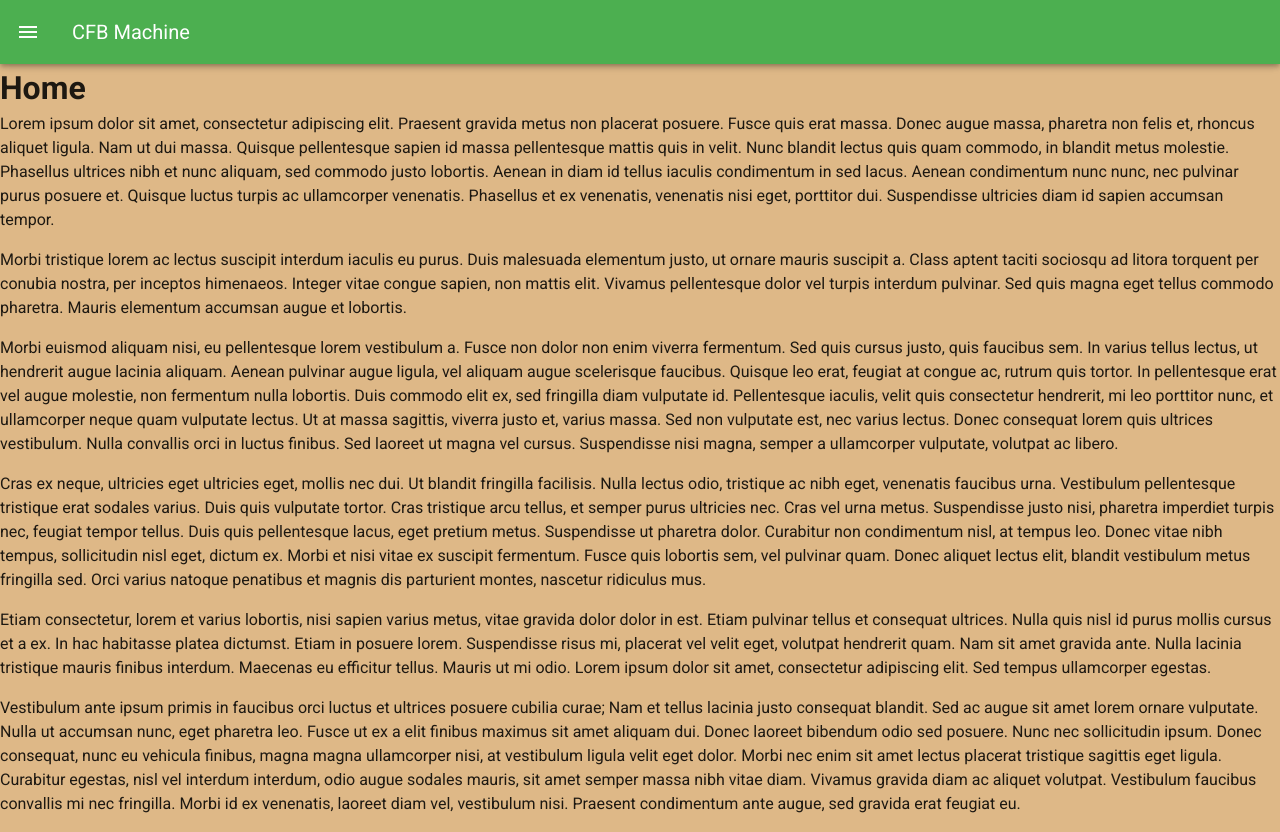
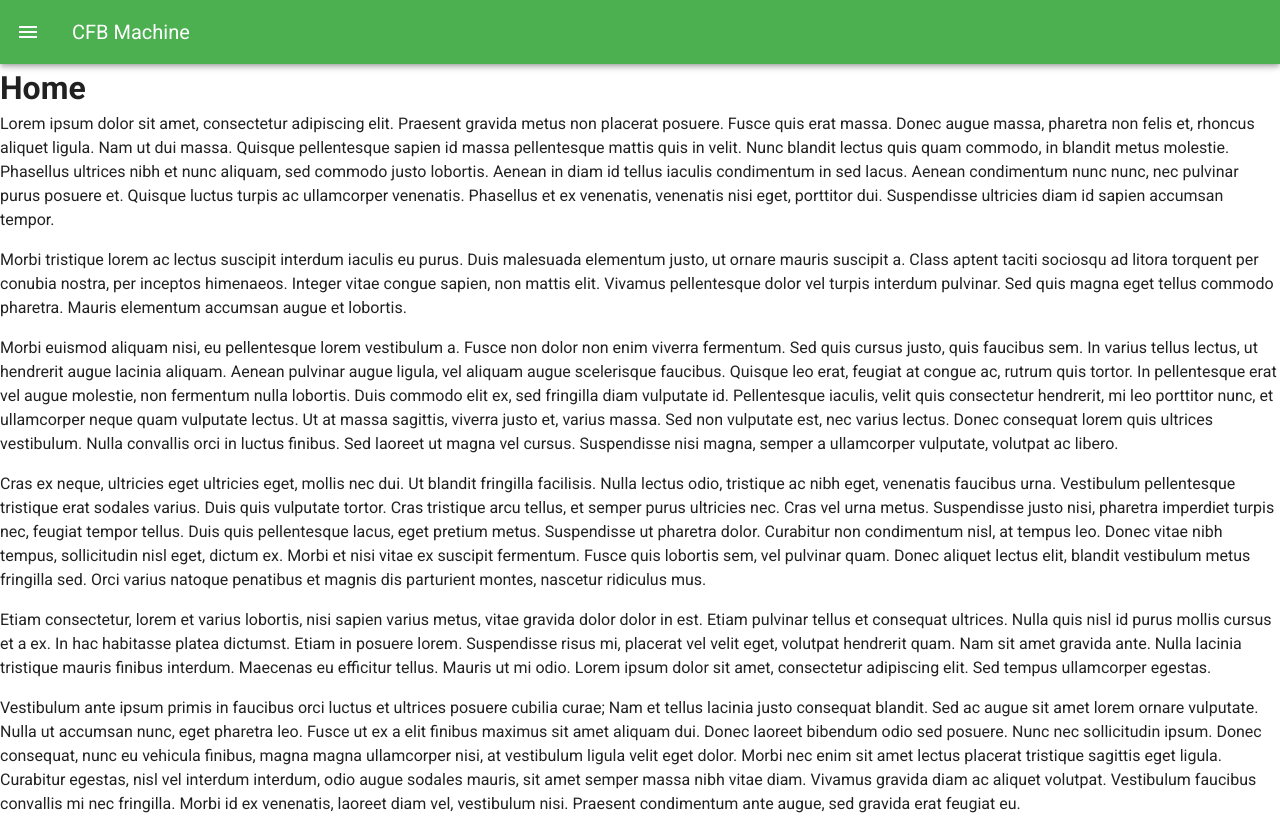
Before and after one commit to adavisson/cfb-machine-vuetify, a Vue app: page / in a window 1280 px wide. Built offline with nearby package versions, Linux system fonts and the light colour scheme.

Commit message:
removed background color

```diff
--- a/src/App.vue
+++ b/src/App.vue
@@ -26,7 +26,5 @@ export default {
 </script>
 
 <style scoped>
-  #app {
-    background-color: burlywood;
-  }
+
 </style>
```
